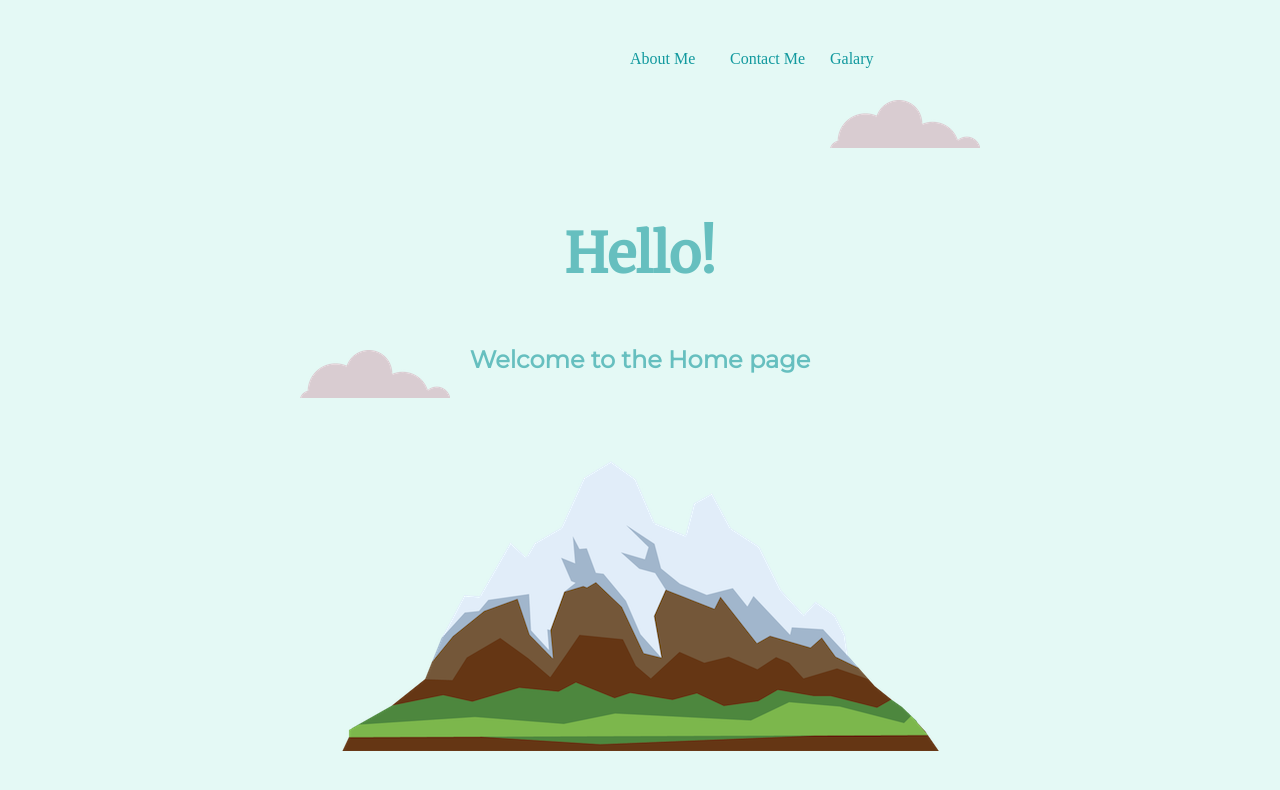
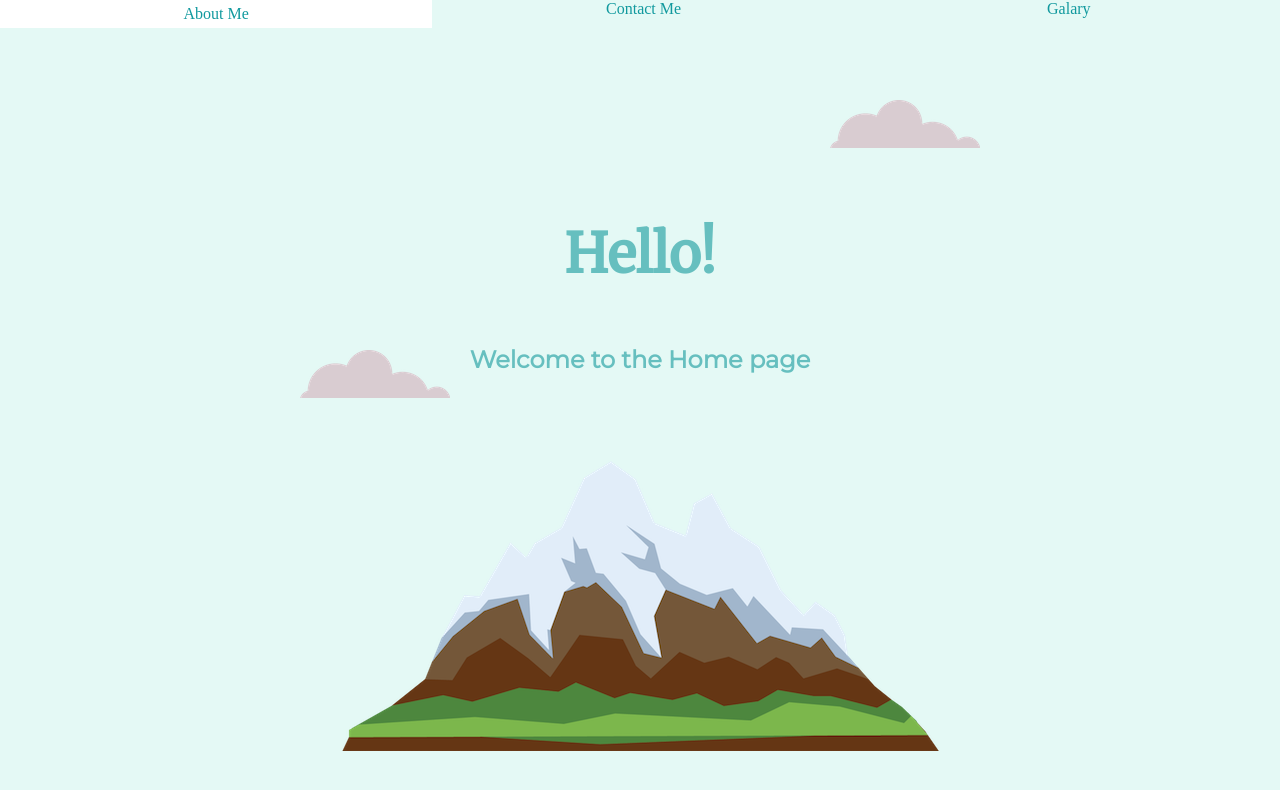
Before and after one commit to grshankersai/ZEMOSO_HTML_CSS_assignment, a plain HTML site: page index.html in a window 1280 px wide. Drawn offline with Linux system fonts and the light colour scheme.

Commit message:
Final commit

```diff
--- a/index.css
+++ b/index.css
@@ -108,9 +108,11 @@ hr{
 
 
 .aboutme{
-    position:absolute;
-    left:630px;
-    top:50px;
+    width: 33%;
+    position:relative;
+    left:auto;
+    right: auto;
+    float: left;
 
 }
 .aboutme:hover{
@@ -120,9 +122,11 @@ hr{
 }
 
 .contactme{
-    position:absolute;
-    left:730px;
-    top:50px;
+    width: 33%;
+    position:relative;
+    left:auto;
+    right: auto;
+    float: left;
 
 }
 .contactme:hover{
@@ -132,9 +136,11 @@ hr{
 }
 
 .galary{
-    position:absolute;
-    left: 830px;
-    top:50px;
+    width: 33%;
+    position:relative;
+    left:auto;
+    right: auto;
+    float: right;
 
 }
 
```
